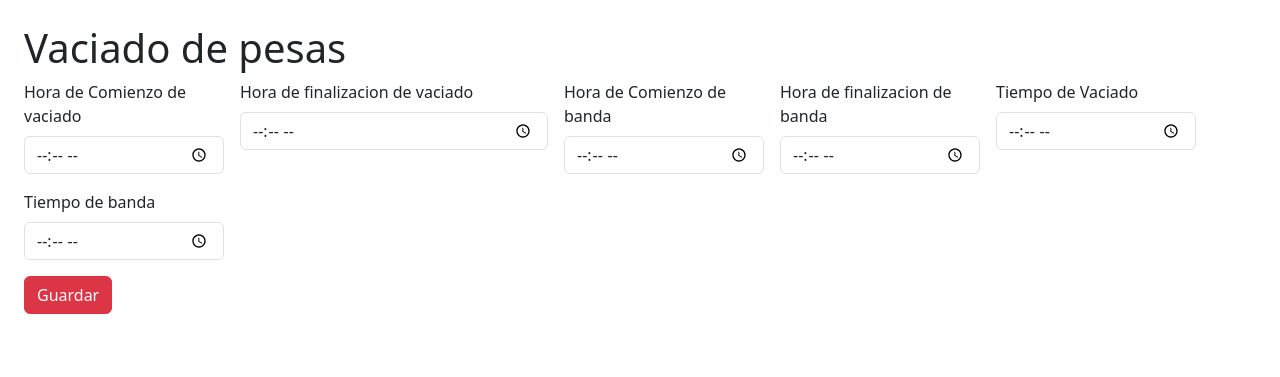
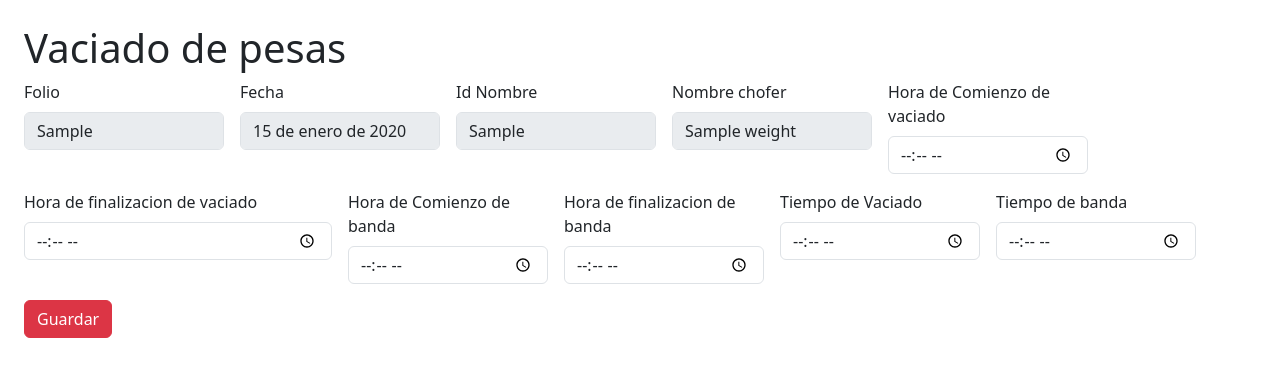
Before and after one commit to CarlosArrasRod/GaleanaPeppersTrade, a Django app: page /vaciado/agregar/1 in a window 1280 px wide. Shown: the part 56-433 px from the top of the page. Run offline with Django 5.2, Linux system fonts and the light colour scheme; tables that the repository leaves empty hold one stand-in row (values such as "Sample post"); some libraries are stand-ins or nearby versions.

Commit message:
devolver todo

```diff
--- a/vaciado/templates/vaciado/crud/form.html
+++ b/vaciado/templates/vaciado/crud/form.html
@@ -3,6 +3,36 @@
 
     {% csrf_token %}
 
+
+        {% render_field formulariov.id  %}
+
+        <div class="col-md-2">
+            <label for="validationDefault01" class="form-label" >Folio </label>
+
+            <input type="text" value="{{w.folio}}" class="form-control" disabled >
+
+
+        </div>
+        <div class="col-md-2">
+            <label for="validationDefault02" class="form-label" >Fecha </label>
+
+            <input type="text" value="{{w.fecha}}" class="form-control" disabled >
+
+
+
+        </div>
+        <div class="col-md-2">
+            <label for="validationDefault05" class="form-label">Id Nombre </label>
+
+            <input type="text" value="{{w.proveedor}}" class="form-control" disabled >
+
+
+        </div>
+        <div class="col-md-2">
+            <label for="validationDefault05" class="form-label">Nombre chofer</label>
+
+            <input type="text" value="{{w.nombrechof}}" class="form-control" disabled >
+        </div>
 
         <div class="col-md-2">
             <label for="validationDefault11" class="form-label">Hora de Comienzo de vaciado</label>
```
